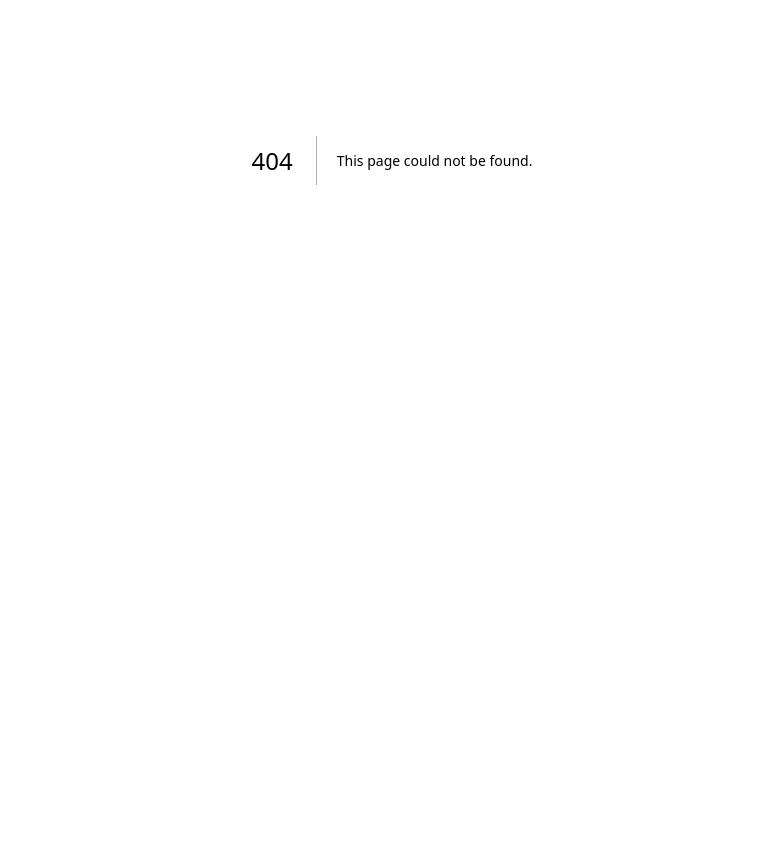
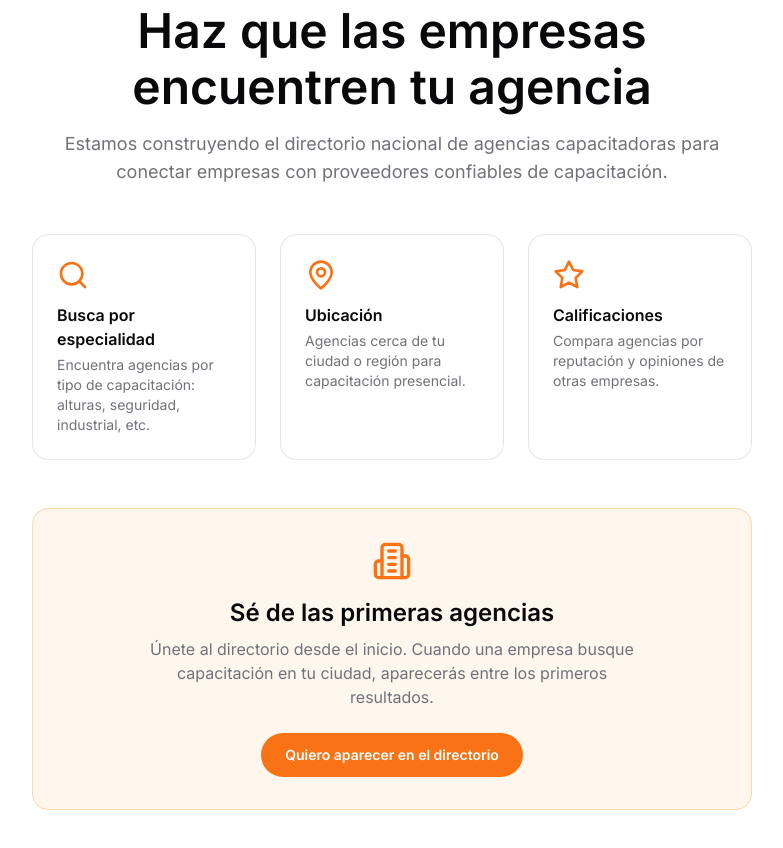
Before and after one commit to steveluis26/AACES2, a Next.js app in the folder frontend/: page /marketplace in a window 1280 px wide. Before the commit this address had no page. Shown: the part 240-1088 px from the top of the page, without its empty margins (248-1031 px from the left). Before the commit the page ends 800 px from the top, so only its background shows below. Built offline with nearby package versions, Linux system fonts and the light colour scheme.

Commit message:
feat: add /marketplace page with directory info and CTA

```diff
--- /dev/null
+++ b/frontend/app/marketplace/page.tsx
@@ -0,0 +1,57 @@
+"use client"
+import { MapPin, Search, Building2, Star } from "lucide-react"
+import Link from "next/link"
+
+export default function MarketplacePage() {
+  return (
+    <div className="min-h-screen bg-background pt-24">
+      <section className="py-16 md:py-24 text-center">
+        <div className="mx-auto max-w-3xl px-6">
+          <span className="inline-block rounded-full border border-orange-200 bg-orange-50 px-4 py-1 text-xs font-semibold text-orange-600 dark:border-orange-800 dark:bg-orange-900/30 dark:text-orange-400">
+            Próximamente disponible
+          </span>
+          <h1 className="mt-6 text-3xl sm:text-4xl md:text-5xl font-semibold">
+            Haz que las empresas encuentren tu agencia
+          </h1>
+          <p className="mt-4 text-lg text-muted-foreground max-w-2xl mx-auto">
+            Estamos construyendo el directorio nacional de agencias capacitadoras para conectar empresas con proveedores confiables de capacitación.
+          </p>
+
+          <div className="mt-12 grid gap-6 sm:grid-cols-3 text-left">
+            <div className="rounded-2xl border border-border/50 bg-card p-6">
+              <Search className="h-8 w-8 text-orange-500 mb-3" />
+              <h3 className="font-semibold">Busca por especialidad</h3>
+              <p className="mt-1 text-sm text-muted-foreground">Encuentra agencias por tipo de capacitación: alturas, seguridad, industrial, etc.</p>
+            </div>
+            <div className="rounded-2xl border border-border/50 bg-card p-6">
+              <MapPin className="h-8 w-8 text-orange-500 mb-3" />
+              <h3 className="font-semibold">Ubicación</h3>
+              <p className="mt-1 text-sm text-muted-foreground">Agencias cerca de tu ciudad o región para capacitación presencial.</p>
+            </div>
+            <div className="rounded-2xl border border-border/50 bg-card p-6">
+              <Star className="h-8 w-8 text-orange-500 mb-3" />
+              <h3 className="font-semibold">Calificaciones</h3>
+              <p className="mt-1 text-sm text-muted-foreground">Compara agencias por reputación y opiniones de otras empresas.</p>
+            </div>
+          </div>
+
+          <div className="mt-12 rounded-2xl border border-orange-200 bg-orange-50 dark:border-orange-800 dark:bg-orange-950/20 p-8">
+            <Building2 className="h-10 w-10 text-orange-500 mx-auto" />
+            <h2 className="mt-4 text-2xl font-semibold">Sé de las primeras agencias</h2>
+            <p className="mt-2 text-muted-foreground max-w-lg mx-auto">
+              Únete al directorio desde el inicio. Cuando una empresa busque capacitación en tu ciudad, aparecerás entre los primeros resultados.
+            </p>
+            <div className="mt-6">
+              <Link
+                href="mailto:hola@aaces.com?subject=Quiero%20aparecer%20en%20el%20directorio%20de%20AACES"
+                className="inline-flex items-center rounded-full bg-orange-500 px-6 py-3 text-sm font-semibold text-white hover:bg-orange-600 transition-colors"
+              >
+                Quiero aparecer en el directorio
+              </Link>
+            </div>
+          </div>
+        </div>
+      </section>
+    </div>
+  )
+}
```
